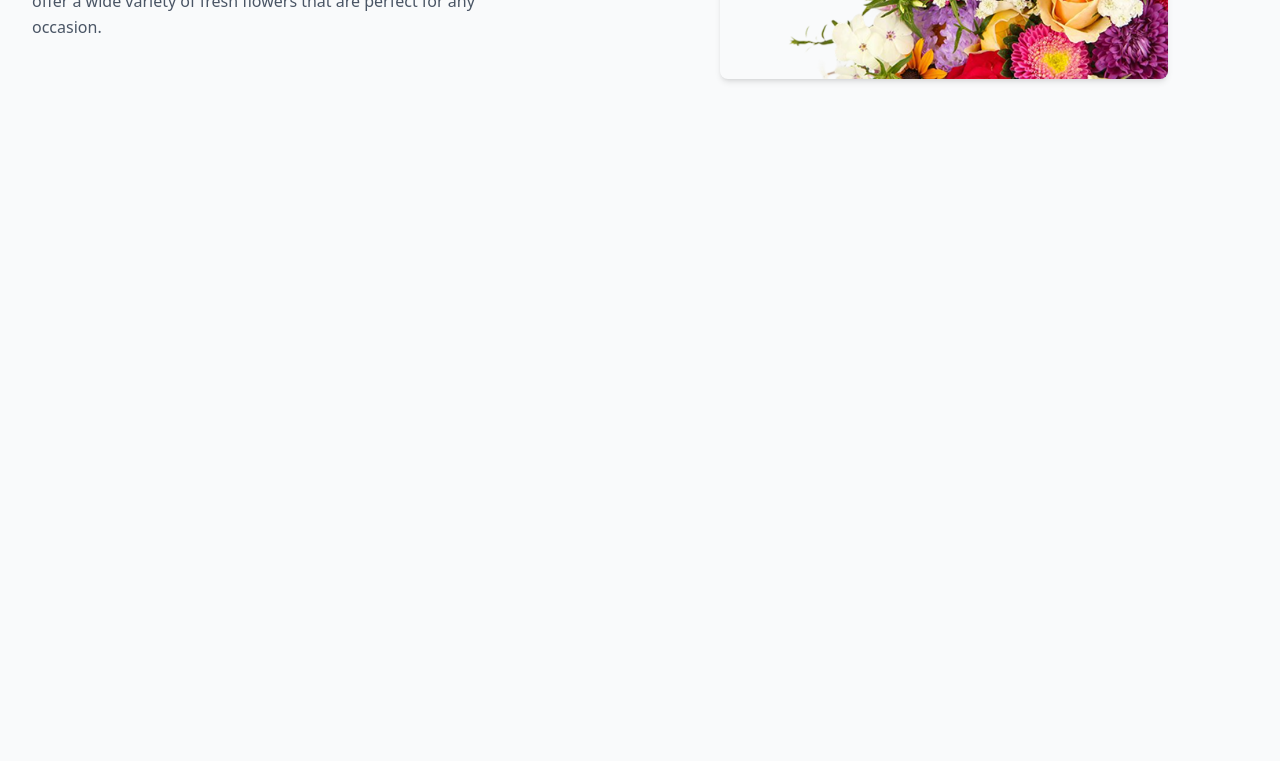
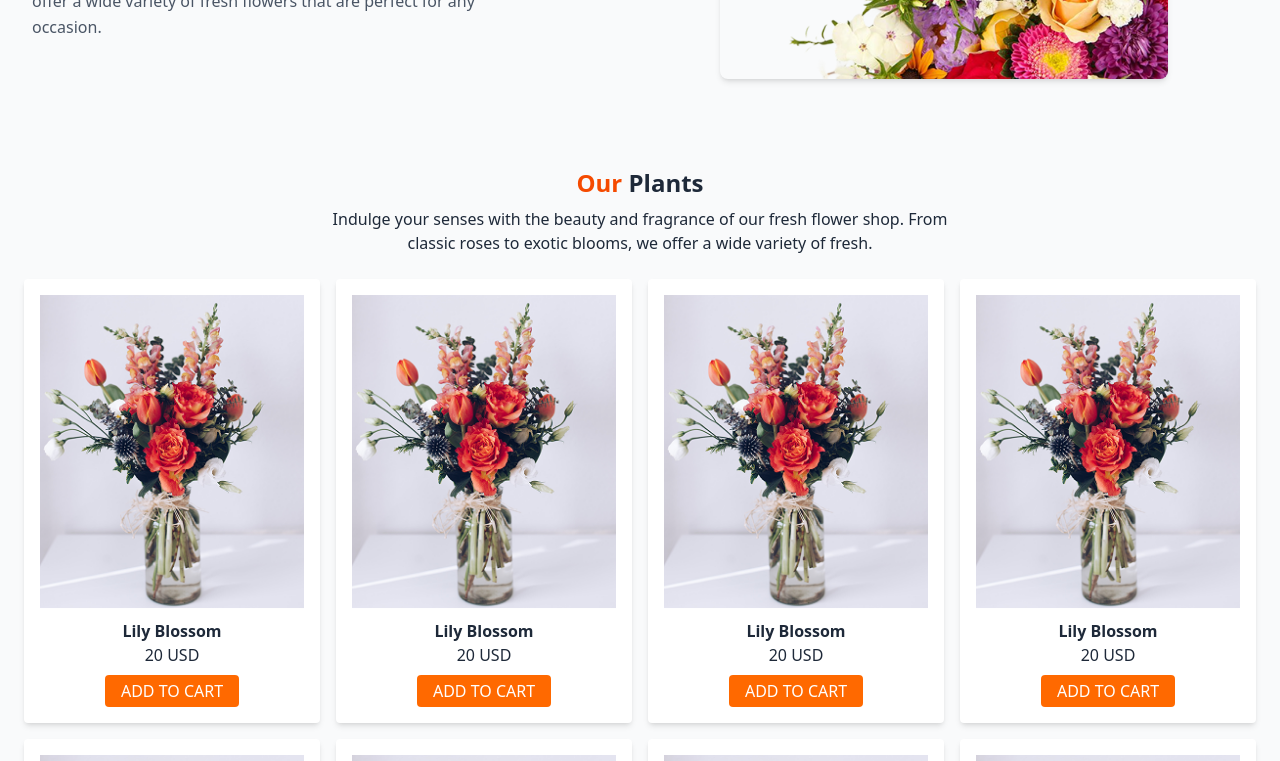
Before and after one commit to jonaidjp/my-second-assignment, a plain HTML site: page index.html in a window 1280 px wide. Shown: the part 340-1101 px from the top of the page. Before the commit the page ends 800 px from the top, so only its background shows below. Drawn offline with nearby package versions, Linux system fonts and the light colour scheme.

```diff
--- a/index.html
+++ b/index.html
@@ -64,5 +64,28 @@
       <img src="assets/hero-flower.png" alt="flowers" class="w-full max-w-md mx-auto rounded-lg shadow-md" />
     </div>
   </section>
+  <!-- Plants Section -->  <section class="px-6 py-10 text-center">
+    <h2 class="text-2xl font-bold mb-2"><span  class="text-orange-600">Our</span> Plants</h2>
+    <p class="mb-6">Indulge your senses with the beauty and fragrance of our fresh flower shop. From<br> classic roses to exotic blooms, we offer a wide variety of fresh.</p>
+    <div class="grid grid-cols-2 md:grid-cols-4 gap-4">
+      <!-- 8 Plant Cards -->
+      <template id="plant-card">
+        <div class="bg-white p-4 shadow-md rounded">
+          <img src="assets/sample-flower-image.png" alt="Plant" class="w-full mb-2">
+          <h3 class="font-semibold">Lily Blossom</h3>
+          <p>20 USD</p>
+          <button onclick="showAlert()" class="mt-2 bg-orange-500 text-white px-4 py-1 rounded">ADD TO CART</button>
+        </div>
+      </template>
+      <!-- Clone 8 cards -->
+      <script>
+        const container = document.currentScript.parentElement;
+        for (let i = 0; i < 8; i++) {
+          const card = document.getElementById('plant-card').content.cloneNode(true);
+          container.appendChild(card);
+        }
+      </script>
+    </div>
+  </section>
 
 </body></html>
```
